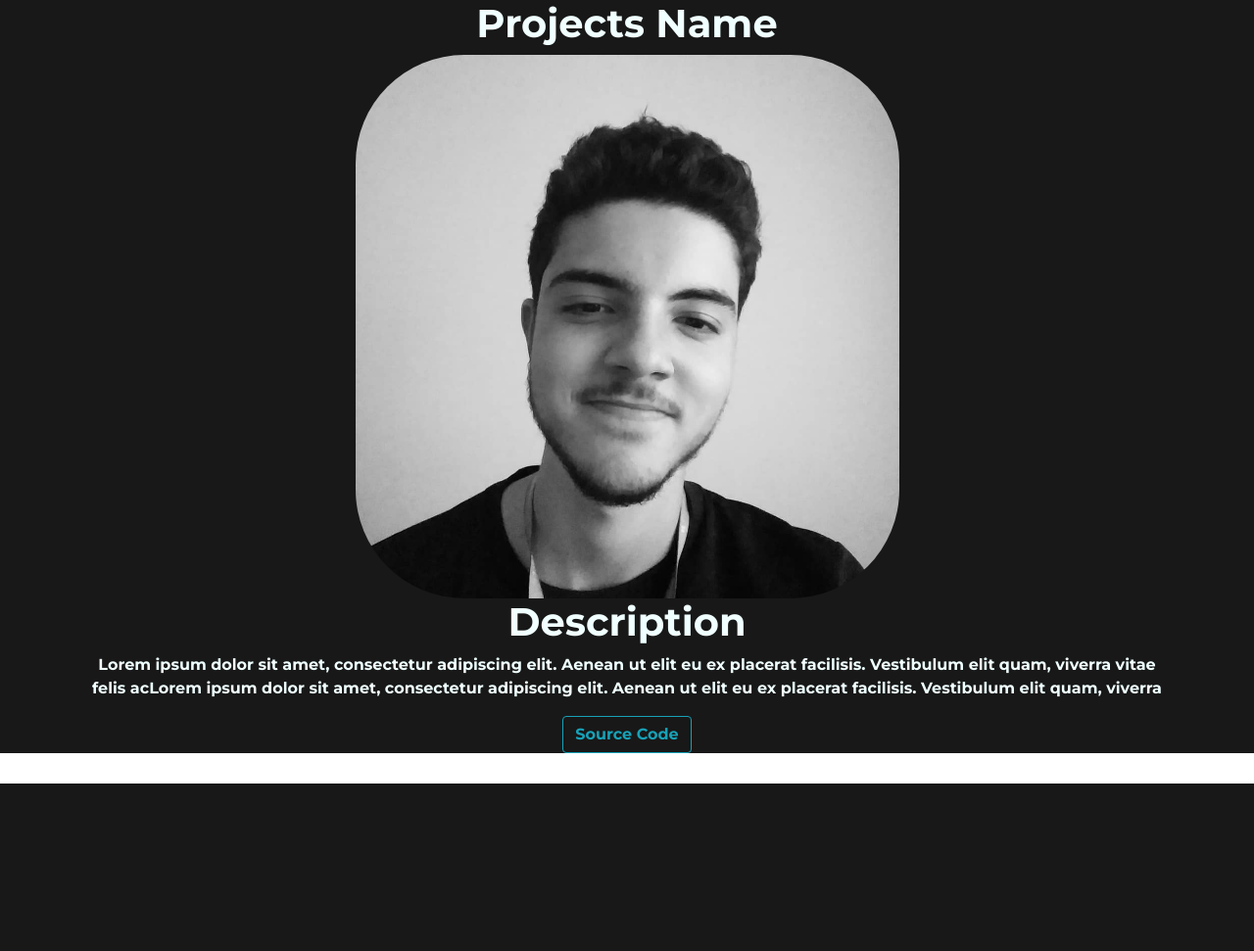
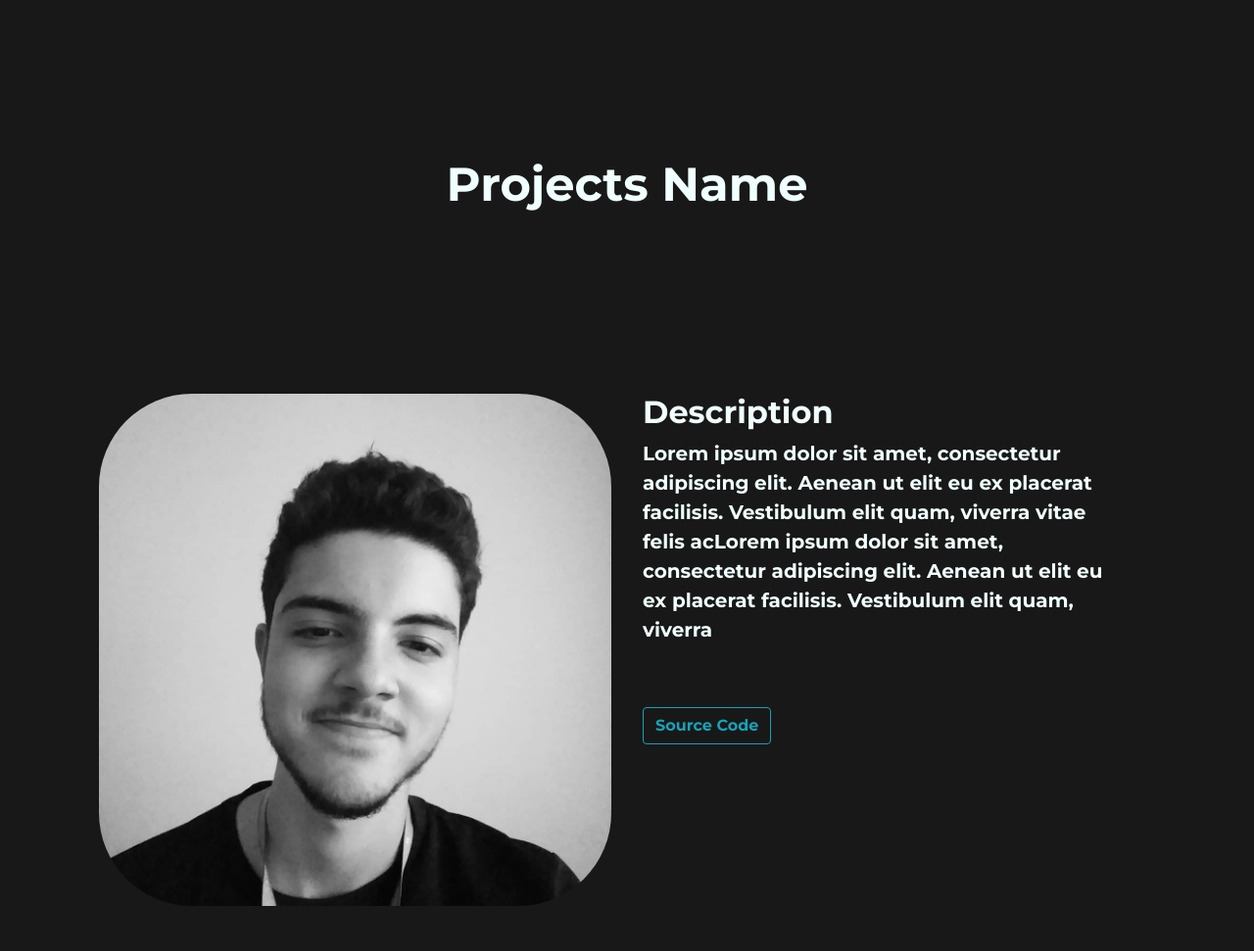
Before and after one commit to lucascostamr/Web-Portifolio, a Flask app: page /projects in a window 1280 px wide. Shown: the whole page at 98% size. Before the commit the page ends 800 px from the top, so only its background shows below. Run offline with Flask 2, Linux system fonts and the light colour scheme; some libraries are stand-ins or nearby versions.

Commit message:
Improving project page

```diff
--- a/static/css/styles.css
+++ b/static/css/styles.css
@@ -1,7 +1,7 @@
 body {
     font-family: 'Montserrat', sans-serif;
     margin: 0;
-    overflow-y: hidden;
+    /* overflow-y: hidden; */
 }
 
 /* HOME */
@@ -27,6 +27,22 @@ body {
 .profile-home-img {
     width: 100px;
     border-radius: 50%;
+}
+
+.home-btn{
+    padding-top: 1rem;
+}
+.btn-lg {
+    font-size: 1.5rem;
+}
+.a-options{
+    width: 16rem;
+}
+.bar-btween{
+    color: #404258;
+    font-size: 2rem;
+    display: inline-block;
+    padding: 0.5rem;
 }
 
 /* octogon image */
@@ -306,17 +322,35 @@ body {
     color: azure;
     text-align: center;
 }
-.project-page-container{
+.project-page-title-container{
     padding: 10rem 0;
-
+}
+.project-page-container-content{
+    padding-bottom: 1.9rem;
+}
+.project-title{
+    font-size: 3rem;
+}
+.project-description{
+    font-size: 2rem;
+}
+.project-description-content{
+    font-size: 1.25rem;
 }
 .project-image{
     width: 50%;
     border-radius: 20%;
+    padding: 1rem;
 }
-.media-body{
+.container-text{
+    padding: 1rem 3rem 1rem 1rem;
     text-align: left;
-    padding-left: 10rem;
+    float: right;
+    width: 50%;
+}
+.source-btn{
+    display: inline-block;
+    padding-top: 3rem;
 }
 
 /* CONTACT */
```
